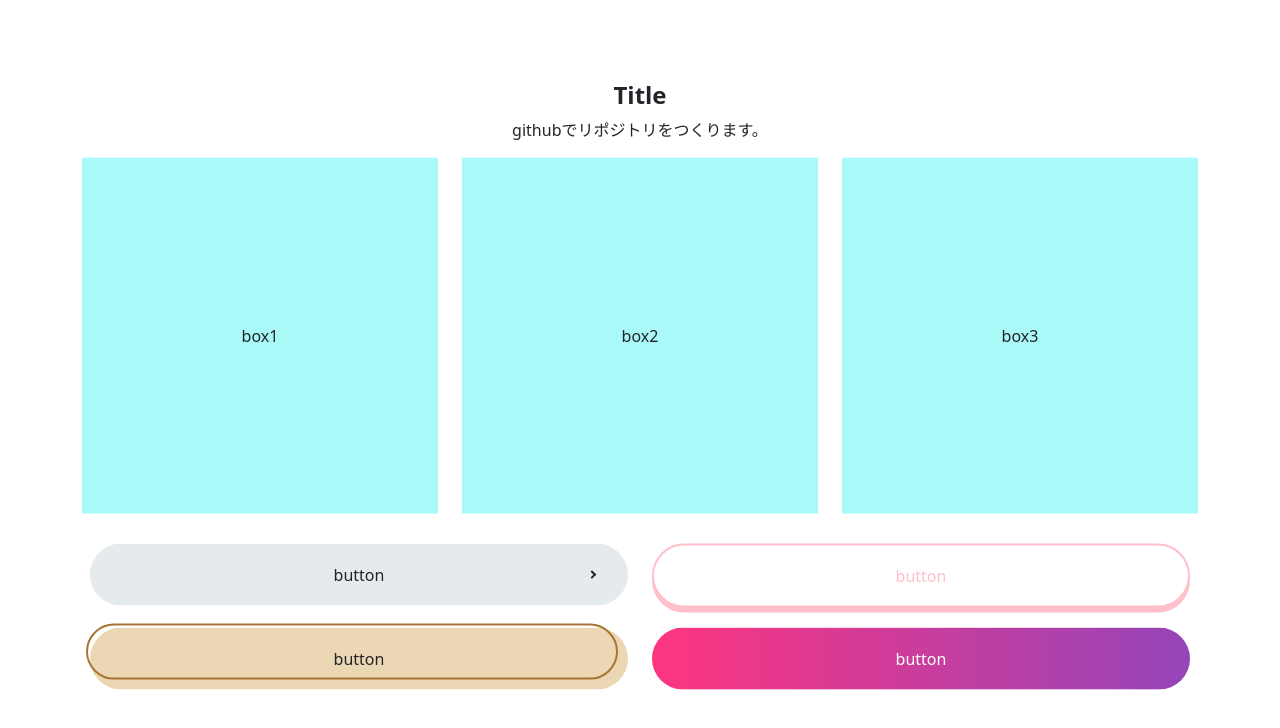
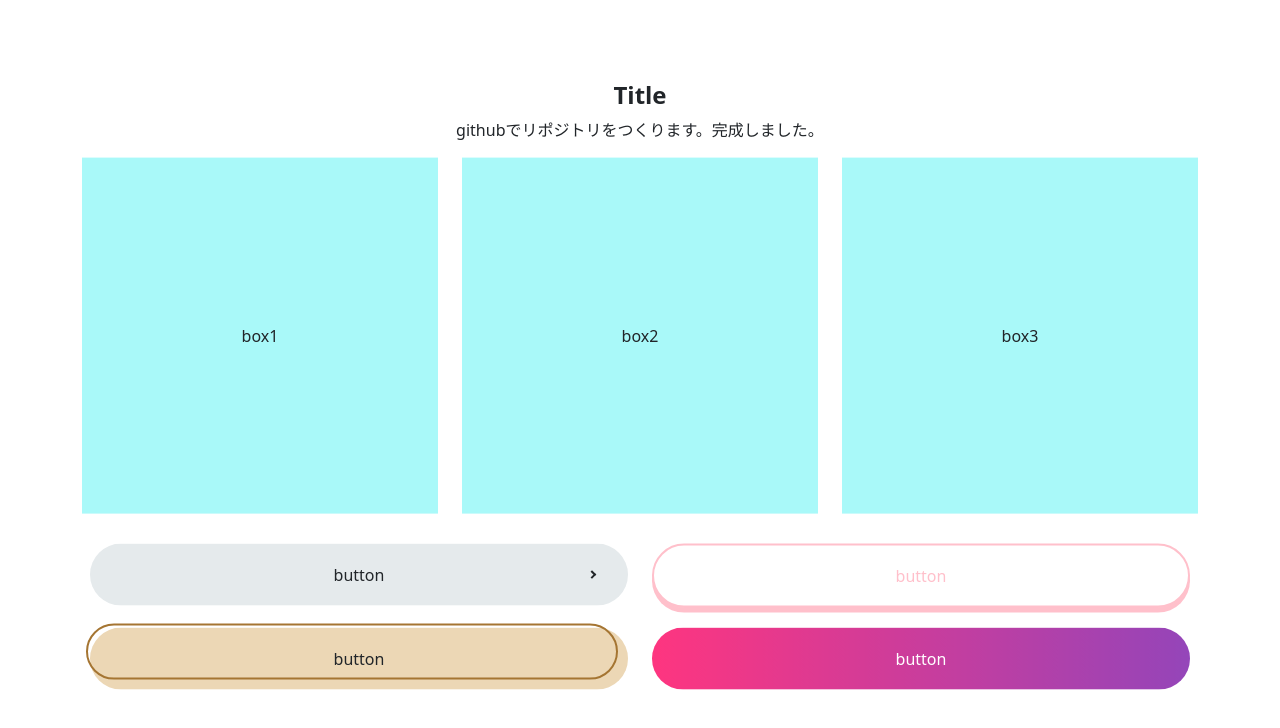
Before and after one commit to yuhotanaka8016-hub/my-test-site, a plain HTML site: page index.html in a window 1280 px wide. Drawn offline with Linux system fonts and the light colour scheme.

Commit message:
Add files via upload

```diff
--- a/index.html
+++ b/index.html
@@ -10,7 +10,7 @@
 <body>
 	<section>
 		<h1>Title</h1>
-		<p>githubでリポジトリをつくります。</p>
+		<p>githubでリポジトリをつくります。完成しました。</p>
 		<div class="container">
 			<div class="row">
 				<div class="col-4">
```
